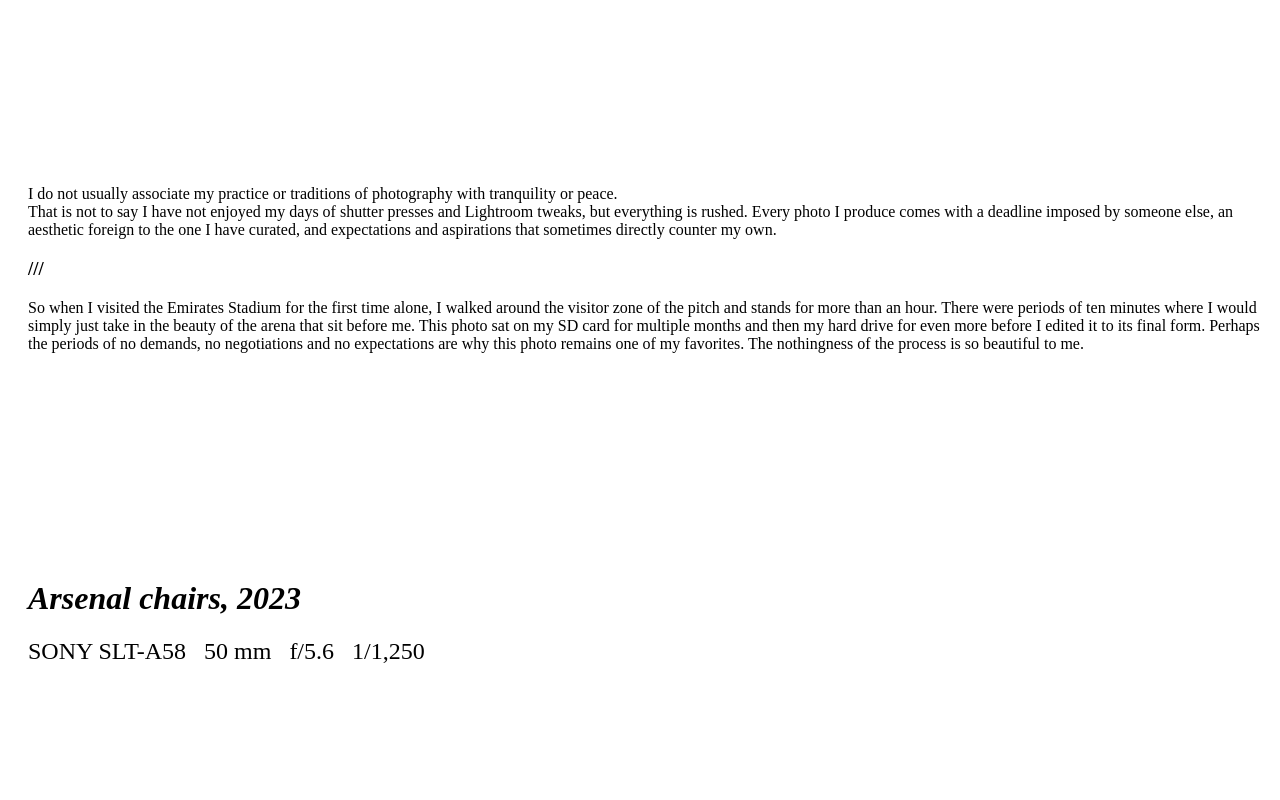
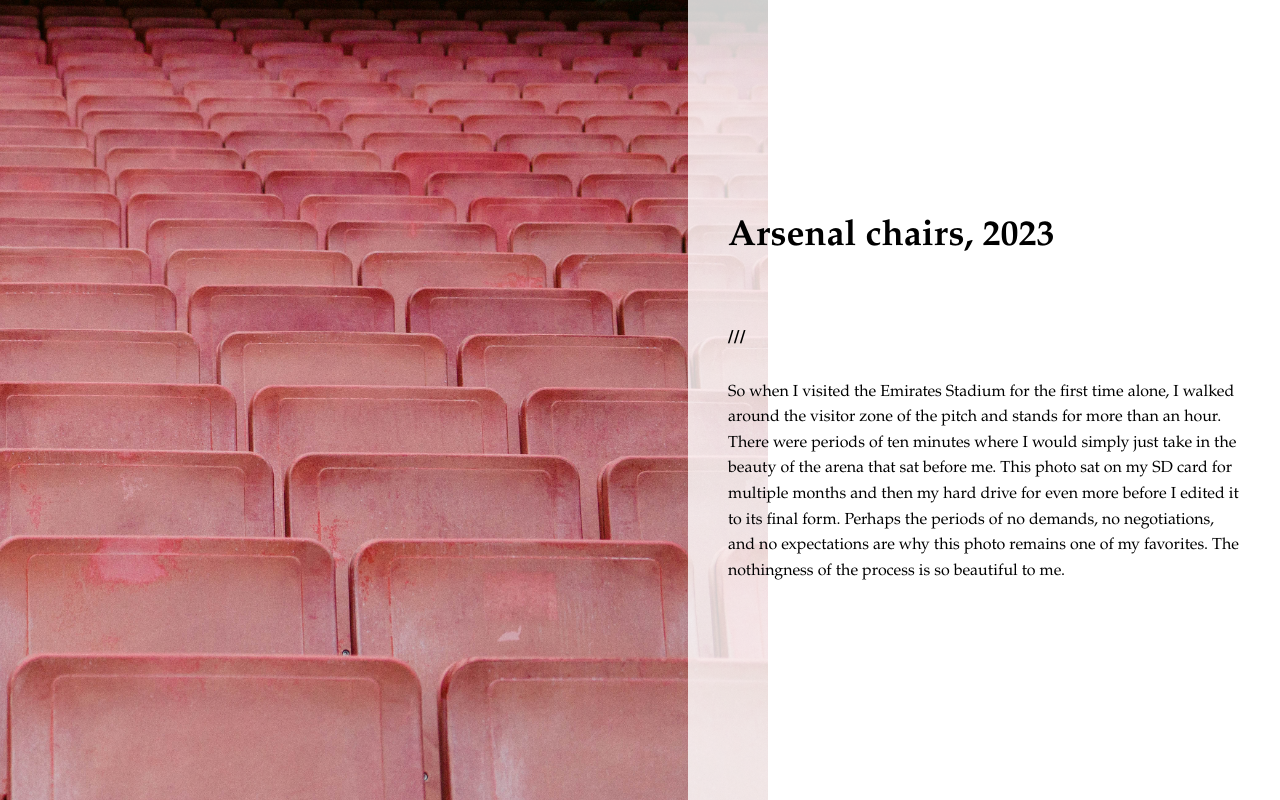
Before and after one commit to krisaziabor/interactive, a plain HTML site: page projects/project-01/01.html in a window 1280 px wide. Drawn offline with Linux system fonts and the light colour scheme.

Commit message:
new hover and box animations

```diff
--- a/projects/project-01/01.html
+++ b/projects/project-01/01.html
@@ -2,22 +2,21 @@
 <html lang="en">
 <head>
     <meta charset="UTF-8">
-    <meta name="viewport" content="width=device-width, intial-scale=1.0">
-    <link rel="stylesheet" href = "styles.css">
+    <meta name="viewport" content="width=device-width, initial-scale=1.0">
+    <link rel="stylesheet" href="styles.css">
     <title>Arsenal chairs /// 2023</title>
 </head>
 <body>
-    <h1>Arsenal chairs, 2023</h1>
-    <h2>SONY SLT-A58 &nbsp; 50 mm &nbsp; f/5.6 &nbsp;  1/1,250</h2>
-    <p>
-        I do not usually associate my practice or traditions of photography with tranquility or peace.
-    <br>
-        That is not to say I have not enjoyed my days of shutter presses and Lightroom tweaks, but everything is rushed.
-        Every photo I produce comes with a deadline imposed by someone else, an aesthetic foreign to the one I have curated, and expectations
-        and aspirations that sometimes directly counter my own.</p>
-    <h3>///</h3>
-    <p>
-        So when I visited the Emirates Stadium for the first time alone, I walked around the visitor zone of the pitch and stands for more than an hour. There were periods of ten minutes where I would simply just take in the beauty of the arena that sit before me. This photo sat on my SD card for multiple months and then my hard drive for even more before I edited it to its final form. Perhaps the periods of no demands, no negotiations and no expectations are why this photo remains one of my favorites. The nothingness of the process is so beautiful to me.
-    </p>
+    <div class="container">
+        <img src="assets/01.jpg" alt="A beautiful stadium" class="full-image">
+        <div class="text-content">
+            <h1 class="hover-trigger">Arsenal chairs, 2023</h1>
+            <h2 class="hover-target">SONY SLT-A58 &nbsp; 50 mm &nbsp; f/5.6 &nbsp;  1/1,250</h2>
+            <h3>///</h3>
+            <p>
+                So when I visited the Emirates Stadium for the first time alone, I walked around the visitor zone of the pitch and stands for more than an hour. There were periods of ten minutes where I would simply just take in the beauty of the arena that sat before me. This photo sat on my SD card for multiple months and then my hard drive for even more before I edited it to its final form. Perhaps the periods of no demands, no negotiations, and no expectations are why this photo remains one of my favorites. The nothingness of the process is so beautiful to me.
+            </p>
+        </div>
+    </div>
 </body>
 </html>
--- a/projects/project-01/styles.css
+++ b/projects/project-01/styles.css
@@ -1,22 +1,84 @@
+/* Set the container to take full screen */
+body, html {
+    margin: 0;
+    padding: 0;
+    height: 100%;
+    width: 100%;
+    font-family: "Garamond", serif;
+    overflow: hidden;
+}
+
+.container {
+    display: flex;
+    align-items: center;
+    justify-content: space-between;
+    width: 100%;
+    height: 100vh; /* Full viewport height */
+    position: relative;
+    overflow: hidden;
+}
+
+.full-image {
+    width: 100%;
+    height: 100%;
+    object-fit: cover;
+    transition: width 0.7s ease-in-out; /* Smooth shrinking transition */
+}
+
+.text-content {
+    position: absolute;
+    right: 0;
+    top: 0;
+    bottom: 0;
+    width: 40%; /* Initial width hidden */
+    opacity: 0; /* Start hidden */
+    transform: translateX(100%); /* Start off-screen to the right */
+    display: flex;
+    flex-direction: column;
+    justify-content: center;
+    padding: 40px;
+    background-color: rgba(255, 255, 255, 0.8); /* Optional background for readability */
+    transition: opacity 0.7s ease-in-out, transform 0.7s ease-in-out; /* Smooth transition */
+}
+
+.container:hover .full-image {
+    width: 60%; /* Shrinks the image to 60% when hovered */
+}
+
+.container:hover .text-content {
+    opacity: 1; /* Makes text visible */
+    transform: translateX(0); /* Slides the text into view */
+}
+
+h1, h2, h3, p {
+    margin: 10px 0;
+    color: #000; /* Set text color */
+}
+
+
+.hover-target {
+    opacity: 0; /* Initially hidden */
+    transition: opacity 0.5s ease; /* Smooth transition */
+}
+
+.hover-trigger:hover + .hover-target {
+    opacity: 1; /* Appears when h1 is hovered */
+}
+
 h1 {
-    font-style: italic;
-    position: relative;
-    top: 500px;
+    font-size: 36px;
 }
 
 h2 {
-    font-weight: lighter;
-    position: relative;
-    top: 500px;
+    font-size: 24px;
 }
 
-body {
-    padding: 20px 10px 20px 20px;
-    margin-bottom: 3%;
-    margin-top: 3%
+h3 {
+    font-size: 18px;
+    margin-bottom: 20px;
 }
 
 p {
-    position: relative;
-    top: 0px;
+    font-size: 16px;
+    line-height: 1.6;
 }
```
Also changed, not shown: projects/project-01/02.html (+10 -7 lines), projects/project-01/03.html (+2 -2 lines), projects/project-01/04.html (+2 -2 lines), projects/project-01/05.html (+2 -2 lines).
